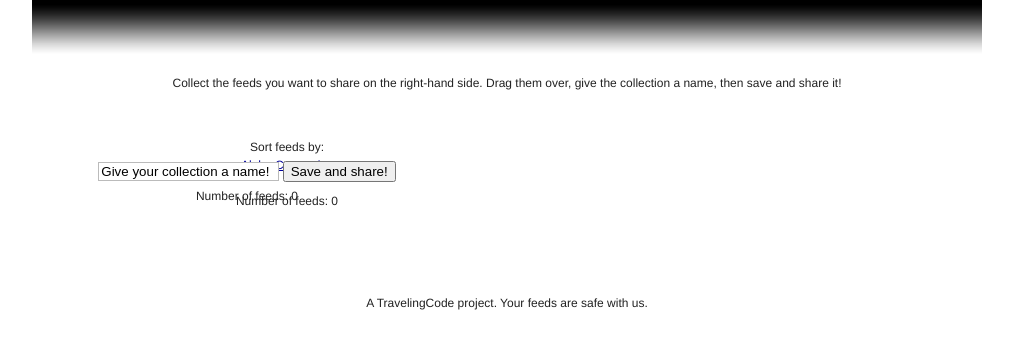
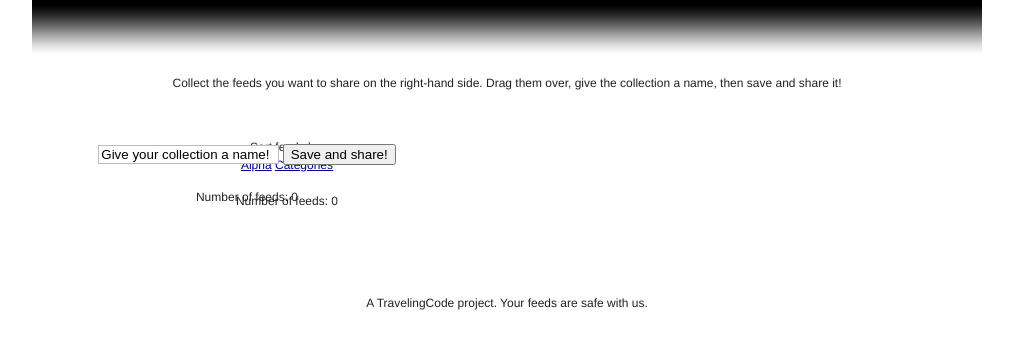
Before and after one commit to askedrelic/grCollections, a Django app: template templates/reader/index.html in a window 1280 px wide. Shown: the part 226-583 px from the top of the page, without its empty margins (133-1146 px from the left). Run offline with Django 3.2, Linux system fonts and the light colour scheme; the template is opened without the code that fills it, so the values that code supplies are empty.

Commit message:
Fixed FF bug with alpha sort.

```diff
--- a/media/css/reader.css
+++ b/media/css/reader.css
@@ -45,7 +45,8 @@ html {
 }
 
 #newfeed_settings {
-    margin-top: -55px;
+    /* subtract height of left settings block to align them properly */
+    margin-top: -72px;
 }
 
 #newfeedtext {
--- a/media/js/reader.js
+++ b/media/js/reader.js
@@ -55,7 +55,7 @@ var reader = function() {
         var uniq_feeds = [];
         for(feed_index in feeds) {
             //match off url
-            var url = feeds[feed_index].children[3].innerText;
+            var url = feeds[feed_index].childNodes[3].innerHTML;
             //if first time found, add it to unique index
             if($.inArray(url, uniq_feeds) === -1) {
                 uniq_feeds.push(url);
--- a/templates/reader/index.html
+++ b/templates/reader/index.html
@@ -42,7 +42,7 @@
 <div id="newfeed_settings" class="span-11 last center">
     <input id="newfeedtext" type="text" name="feedname" value="Give your collection a name!"/>
     <input type="submit" value="Save and share!"/>
-    <br/>
+    <br/><br/>
     Number of feeds: <span id="num_new_feeds"></span>
 </div>
 
```
